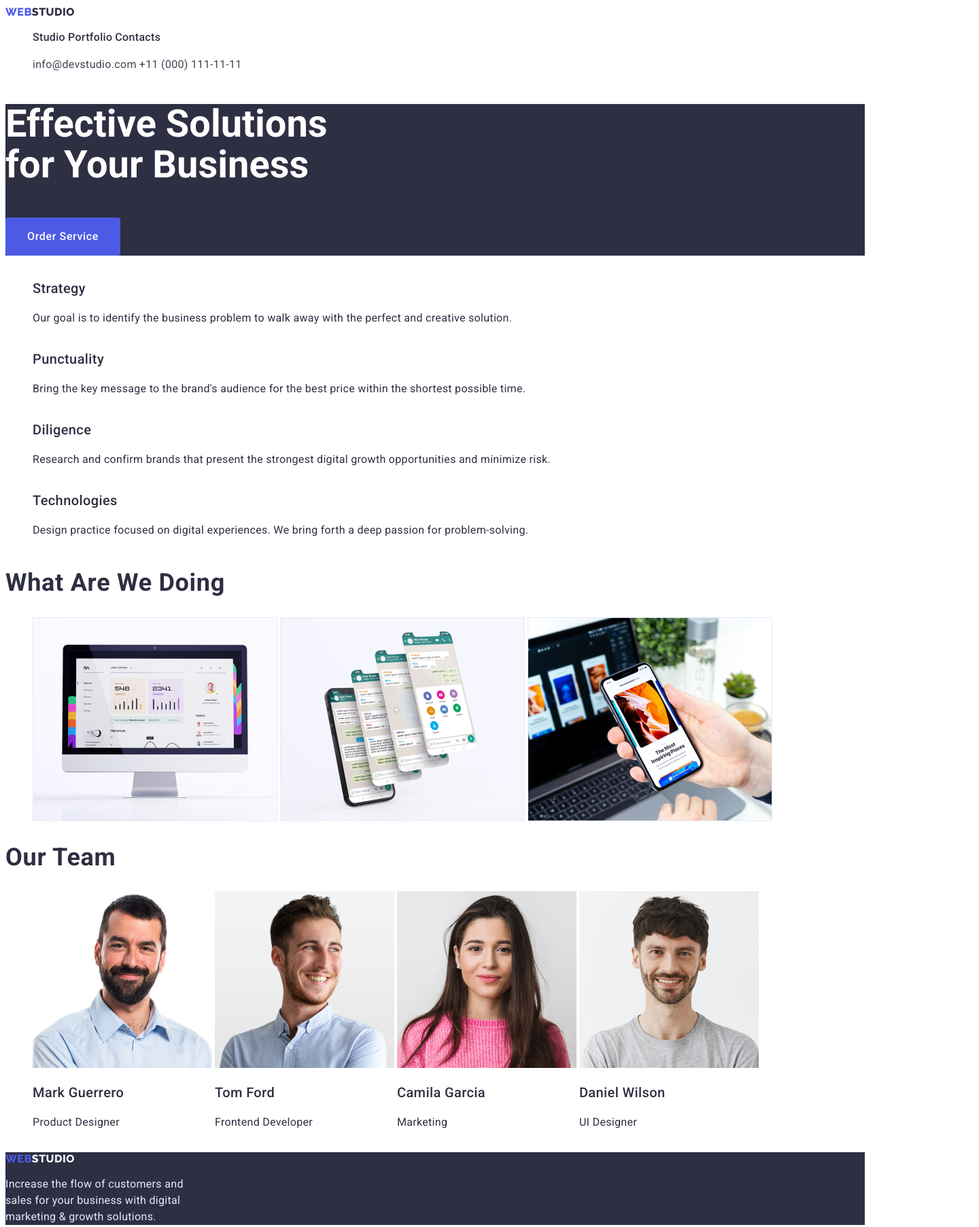
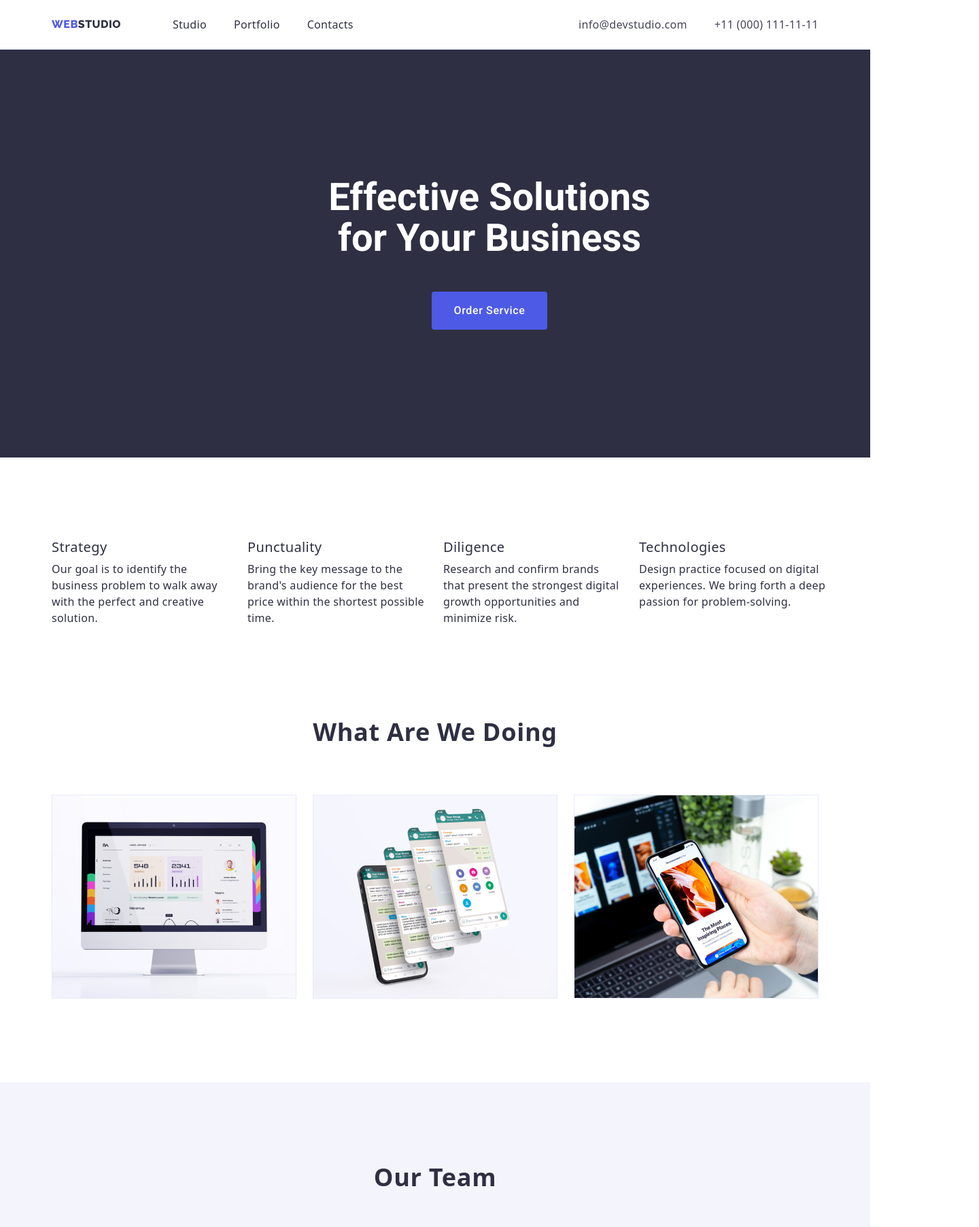
Before and after one commit to OhWellNevermind/goit-markup-hw-03, a plain HTML site: page index.html in a window 1280 px wide. Shown: the top 1805 px of the page at 68% size, 1440 px wide, since content can reach past the window. Drawn offline with nearby package versions, Linux system fonts and the light colour scheme.

Commit message:
css flex added

```diff
--- a/css/styles.css
+++ b/css/styles.css
@@ -2,6 +2,48 @@ body
 {
     font-family: Roboto;
     color: #2E2F42;
+}
+
+h1,h2,h3
+{
+    margin: 0;
+    padding: 0;
+}
+
+ul
+{
+    list-style: none;
+    margin: 0;
+    padding: 0;
+}
+
+.container
+{
+    width: 1158px;
+    margin-left: auto;
+    margin-right: auto;
+    padding-left: 15px;
+    padding-right: 15px;
+}
+
+.header
+{
+    padding-top: 24px;
+    padding-bottom: 24px;
+    border-bottom: 1px solid #E7E9FC;
+}
+
+.page-header-container
+{
+    display: flex;
+    align-items: center;
+    justify-content: space-between;
+}
+
+.header-nav
+{
+    display: flex;
+    align-items: center;
 }
 
 .logo
@@ -11,6 +53,7 @@ body
     text-decoration: none;
     color: #2E2F42;
     letter-spacing: 0.03em;
+    margin-right: 76px;
 }
 
 .logo-part
@@ -19,10 +62,15 @@ body
 }
 
 /* Navigation */
-.navigation-list-item
+.navigation-list
 {
-    display: inline;
-    list-style: none;
+    display: flex;
+    align-items: center;
+}
+
+.navigation-list-item:not(:last-child)
+{
+    padding-right: 40px;
 }
 
 .navigation-list-link
@@ -37,10 +85,14 @@ body
 }
 
 /* Contacts */
-.contacts-list-item
+.contacts-list
 {
-    display: inline;
-    list-style: none;
+    display: flex;
+    align-items: center;
+}
+
+.contacts-list-item:not(:last-child) {
+    padding-right: 40px;
 }
 
 .contacts-list-link
@@ -52,18 +104,30 @@ body
     line-height: 1.5;
     letter-spacing: 0.02em;
 }
-
 /* Main */
 /* Section Order */
+.page-order-container
+{
+    display: flex;
+    justify-content: center;
+    align-content: center;
+    align-items: center;
+    flex-direction: column;
+    width: 1440px;
+    height: 600px;
+}
+
 .order
 {
     background-color: #2E2F42;
+    height: 600px;
 }
 
 .order-header
 {
-    width: 496px;
-    height: 120px;
+    text-align: center;
+    margin-bottom: 48px;
+    width: 490px;
     font-family: 'Roboto';
     font-weight: 700;
     font-size: 56px;
@@ -73,10 +137,12 @@ body
 
 .order-button
 {
+    display: flex;
+    justify-content: center;
+    align-items: center;
     background-color: #4D5AE5;
     color: #fff;
-    width: 169px;
-    height: 56px;
+    padding: 16px 32px 16px 32px;
     border: none;
     border-radius: 4px;
     cursor: pointer;
@@ -94,10 +160,27 @@ body
 }
 
 /* Why us */
+.page-why-us-container
+{
+    display: flex;
+    margin-top: 120px;
+    margin-bottom: 120px;
+}
+
+.why-us-list-item:not(:last-child)
+{
+    padding-right: 24px;
+}
+
+.why-us-list
+{
+    display: flex;
+    align-items: baseline;
+}
+
 .why-us-list-item
 {
-    list-style: none;
-    display: inline-block;
+    width: 288px;
 }
 
 .why-us-list-title
@@ -110,14 +193,31 @@ body
 
 .why-us-list-description
 {
+    margin-top: 8px;
     font-size: 16px;
     line-height: 1.5;
     letter-spacing: 0.02em;
 }
 
 /* What are we doing */
+
+.works-list
+{
+    display: flex;
+    justify-content: center;
+    flex-wrap: wrap;
+    margin-bottom: 120px;
+}
+
+.works-list-item:not(:nth-child(3n))
+{
+    padding-right: 24px;
+}
+
 .works-heading
 {
+    margin-bottom: 72px;
+    text-align: center;
     font-weight: 700;
     font-size: 36px;
     line-height: 1.11;
@@ -125,29 +225,47 @@ body
     letter-spacing: 0.02em;
 }
 
-.works-list-item
+/* Our Team */
+.team
 {
-    display: inline-block;
+    background-color: #F4F4FD;
 }
 
-/* Our Team */
 .team-heading
 {
+    text-align: center;
+    margin-bottom: 72px;
+    padding-top: 120px;
     font-weight: 700;
     font-size: 36px;
     line-height: 1.11;
     letter-spacing: 0.02em;
 }
 
+.team-list-item:not(:nth-child(4n)) {
+    margin-right: 24px;
+}
+
+.team-list
+{
+    display: flex;
+    justify-content: center;
+    flex-wrap: wrap;
+}
+
 .team-list-item
 {
-    list-style: none;
-    display: inline-block;
     background-color: #fff;
+    margin-bottom: 120px;
+    box-shadow: 0px 1px 6px rgba(46, 47, 66, 0.08), 0px 1px 1px rgba(46, 47, 66, 0.16), 0px 2px 1px rgba(46, 47, 66, 0.08);
+        border-radius: 0px 0px 4px 4px;
 }
 
 .team-list-item-name
 {
+    margin-top: 32px;
+    margin-bottom: 8px;
+    text-align: center;
     font-weight: 500;
     font-size: 20px;
     line-height: 1.2;
@@ -156,16 +274,24 @@ body
 
 .team-list-item-desc
 {
+    margin-top: 0;
+    margin-bottom: 32px;
+    text-align: center;
     font-size: 16px;
     line-height: 1.5;
     letter-spacing: 0.02em;
 }
 
 /* Footer */
-
-footer
+.footer
 {
     background: #2E2F42;
+}
+
+.page-footer-container
+{
+    padding-top: 100px;
+    padding-bottom: 100px;
 }
 
 .footer-logo
@@ -185,7 +311,6 @@ footer
 .footer-text
 {
     width: 264px;
-    height: 72px;
     font-style: normal;
     font-size: 16px;
     line-height: 1.5;
@@ -197,10 +322,13 @@ footer
 /* Filter buttons */
 .filter-button-list
 {
-    list-style: none;
+    display: flex;
+    justify-content: center;
+    margin-top: 168px;
+    margin-bottom: 72px;
 }
 
-.filter-button-item
+.filter-button
 {
     color: #4D5AE5;
     background-color: #F4F4FD;
@@ -210,32 +338,62 @@ footer
     font-weight: 500;
     font-size: 16px;
     line-height: 1.5;
+    text-align: center;
+    padding: 12px 24px;
     letter-spacing: 0.04em;
 }
 
-.filter-button-list .filter-button-item:hover, .filter-button-list .filter-button-item:focus-visible
+.filter-button-item:not(:last-child)
+{
+    margin-right: 24px;
+}
+
+.filter-button-list .filter-button:hover, .filter-button-list .filter-button:focus-visible
 {
     cursor: pointer;
     background-color: #4D5AE5;
     color: #fff;
 }
 
+/* PROJECTS */
 .project-list
 {
-    list-style: none;
+    display: flex;
+    flex-wrap: wrap;
+    justify-content: center;
+}
+
+.project-list-item
+{
+    border: 1px solid #E7E9FC;
+    margin-bottom: 48px;
+}
+
+.project-list-item:not(:nth-child(3n))
+{
+    margin-right: 20px;
+}
+
+.project-list-photo
+{
+    margin-bottom: 32px;
 }
 
 .project-list-name
 {
+    padding-left: 16px;
     font-weight: 500;
     font-size: 20px;
     line-height: 1.5;
     letter-spacing: 0.02em;
+    margin-bottom: 8px;
 }
 
 .project-list-description
 {
+    padding-left: 16px;
     font-size: 16px;
     line-height: 1.5;
     letter-spacing: 0.02em;
+    padding-bottom: 32px;
 }
--- a/index.html
+++ b/index.html
@@ -6,6 +6,10 @@
     <meta name="viewport" content="width=device-width, initial-scale=1.0" />
     <title>WebStudio</title>
     <link rel="stylesheet" href="./css/styles.css" />
+    <link
+      href="https://cdn.jsdelivr.net/npm/modern-normalize@1.1.0/modern-normalize.min.css"
+      rel="stylesheet"
+    />
     <link rel="preconnect" href="https://fonts.googleapis.com" />
     <link rel="preconnect" href="https://fonts.gstatic.com" crossorigin />
     <link
@@ -13,11 +17,13 @@
       rel="stylesheet"
     />
   </head>
+
   <body>
     <!-- Header -->
-    <header>
+    <header class="header">
       <!-- Navigation -->
-      <nav>
+      <div class="container page-header-container">
+        <nav class="header-nav">
           <a class="logo" href="./index.html">
             <span class="logo-part">WEB</span>STUDIO
           </a>
@@ -37,7 +43,7 @@
         </nav>
 
         <!-- Contacts -->
-      <address>
+        <address class="address">
           <ul class="contacts-list">
             <li class="contacts-list-item">
               <a class="contacts-list-link" href="mailto:info@devstudio.com"
@@ -51,23 +57,27 @@
             </li>
           </ul>
         </address>
+      </div>
     </header>
 
     <!-- Main -->
     <main>
       <section class="order">
+        <div class="container page-order-container">
           <h1 class="order-header">Effective Solutions for Your Business</h1>
           <button class="order-button" type="button">Order Service</button>
+        </div>
       </section>
 
       <section class="why-us">
+        <div class="container page-why-us-container">
           <h2 hidden>Why Us</h2>
           <ul class="why-us-list">
             <li class="why-us-list-item">
               <h3 class="why-us-list-title">Strategy</h3>
               <p class="why-us-list-description">
-              Our goal is to identify the business problem to walk away with the
-              perfect and creative solution.
+                Our goal is to identify the business problem to walk away with
+                the perfect and creative solution.
               </p>
             </li>
 
@@ -95,10 +105,12 @@
               </p>
             </li>
           </ul>
+        </div>
       </section>
 
       <section class="works">
         <h2 class="works-heading">What are we doing</h2>
+        <div class="container page-works-container">
           <ul class="works-list">
             <li class="works-list-item">
               <img
@@ -127,11 +139,12 @@
               />
             </li>
           </ul>
+        </div>
       </section>
 
       <section class="team">
         <h2 class="team-heading">Our Team</h2>
-
+        <div class="container">
           <ul class="team-list">
             <li class="team-list-item">
               <img
@@ -177,18 +190,21 @@
               <p class="team-list-item-desc">UI Designer</p>
             </li>
           </ul>
+        </div>
       </section>
     </main>
 
     <!-- Footer -->
-    <footer>
+    <footer class="footer">
+      <div class="container page-footer-container">
         <a class="footer-logo" href="./index.html">
           WEB<span class="footer-logo-part">STUDIO</span>
         </a>
         <p class="footer-text">
-        Increase the flow of customers and sales for your business with digital
-        marketing & growth solutions.
+          Increase the flow of customers and sales for your business with
+          digital marketing & growth solutions.
         </p>
+      </div>
     </footer>
   </body>
 </html>
```
Also changed, not shown: portfolio.html (+33 -16 lines). Lines whose indentation alone changed are shown as unchanged.
